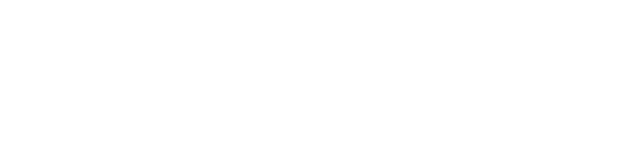
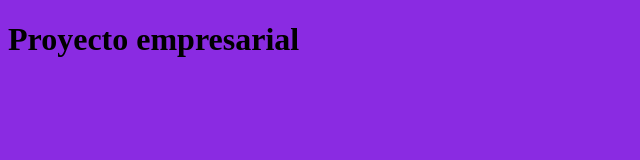
Before and after one commit to qj20001/Curso-Git, a plain HTML site: page index.html in a window 1280 px wide. Shown: the whole page, without its empty margins (0-640 px from the left). Drawn offline with Linux system fonts and the light colour scheme.

Commit message:
parrafo y titulo

```diff
--- /dev/null
+++ b/css/style.css
@@ -0,0 +1,3 @@
+body{
+    background-color: blueviolet;
+}
--- a/index.html
+++ b/index.html
@@ -5,8 +5,9 @@
     <meta http-equiv="X-UA-Compatible" content="IE=edge">
     <meta name="viewport" content="width=device-width, initial-scale=1.0">
     <title>Document</title>
+    <link rel="stylesheet" href="css/style.css">
 </head>
 <body>
-
+    <h1>Proyecto empresarial</h1>
 </body>
 </html>
```
Also changed, not shown: js/script.js (added).
